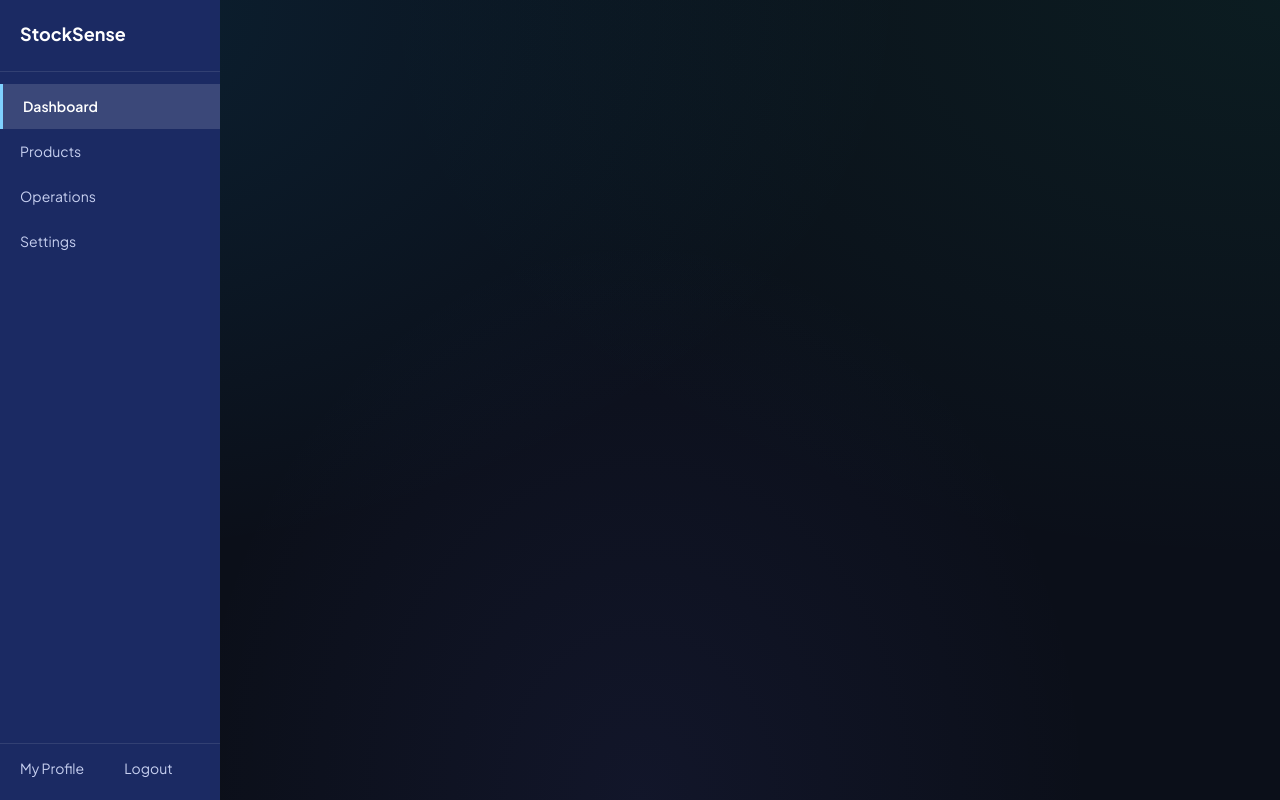
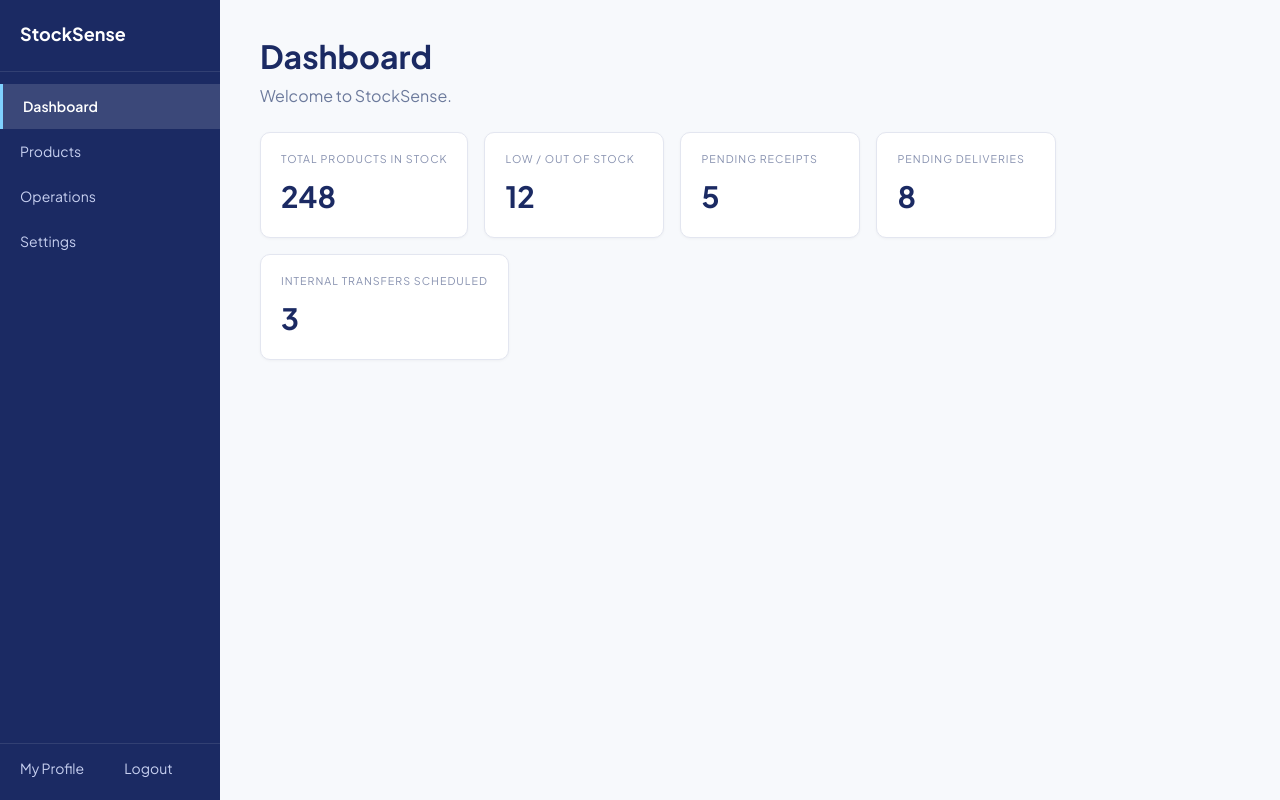
Before and after one commit to VaibhavRawat27/StockSense, a React (Vite) app in the folder frontend/: page /login in a window 1280 px wide. Built offline with nearby package versions, Linux system fonts and the light colour scheme.

Commit message:
feat: add KPI cards for dashboard stock and pending operations

```diff
--- a/frontend/src/App.css
+++ b/frontend/src/App.css
@@ -1,184 +1,27 @@
-.counter {
-  font-size: 16px;
-  padding: 5px 10px;
-  border-radius: 5px;
-  color: var(--accent);
-  background: var(--accent-bg);
-  border: 2px solid transparent;
-  transition: border-color 0.3s;
-  margin-bottom: 24px;
-
-  &:hover {
-    border-color: var(--accent-border);
-  }
-  &:focus-visible {
-    outline: 2px solid var(--accent);
-    outline-offset: 2px;
-  }
+.app-layout {
+  display: flex;
 }
 
-.hero {
-  position: relative;
-
-  .base,
-  .framework,
-  .vite {
-    inset-inline: 0;
-    margin: 0 auto;
-  }
-
-  .base {
-    width: 170px;
-    position: relative;
-    z-index: 0;
-  }
-
-  .framework,
-  .vite {
-    position: absolute;
-  }
-
-  .framework {
-    z-index: 1;
-    top: 34px;
-    height: 28px;
-    transform: perspective(2000px) rotateZ(300deg) rotateX(44deg) rotateY(39deg)
-      scale(1.4);
-  }
-
-  .vite {
-    z-index: 0;
-    top: 107px;
-    height: 26px;
-    width: auto;
-    transform: perspective(2000px) rotateZ(300deg) rotateX(40deg) rotateY(39deg)
-      scale(0.8);
-  }
+.main-content {
+  margin-left: 220px;
+  padding: 32px 40px;
+  flex: 1;
+  background: #F7F9FC;
+  min-height: 100vh;
 }
 
-#center {
-  display: flex;
-  flex-direction: column;
-  gap: 25px;
-  place-content: center;
-  place-items: center;
-  flex-grow: 1;
-
-  @media (max-width: 1024px) {
-    padding: 32px 20px 24px;
-    gap: 18px;
-  }
+.main-content h1 {
+  margin-bottom: 4px;
+  color: #1B2A63;
 }
 
-#next-steps {
-  display: flex;
-  border-top: 1px solid var(--border);
-  text-align: left;
-
-  & > div {
-    flex: 1 1 0;
-    padding: 32px;
-    @media (max-width: 1024px) {
-      padding: 24px 20px;
-    }
-  }
-
-  .icon {
-    margin-bottom: 16px;
-    width: 22px;
-    height: 22px;
-  }
-
-  @media (max-width: 1024px) {
-    flex-direction: column;
-    text-align: center;
-  }
+.main-content > p {
+  color: #6C7A9C;
+  margin-bottom: 24px;
 }
 
-#docs {
-  border-right: 1px solid var(--border);
-
-  @media (max-width: 1024px) {
-    border-right: none;
-    border-bottom: 1px solid var(--border);
-  }
+.kpi-row {
+  display: flex;
+  gap: 16px;
+  flex-wrap: wrap;
 }
-
-#next-steps ul {
-  list-style: none;
-  padding: 0;
-  display: flex;
-  gap: 8px;
-  margin: 32px 0 0;
-
-  .logo {
-    height: 18px;
-  }
-
-  a {
-    color: var(--text-h);
-    font-size: 16px;
-    border-radius: 6px;
-    background: var(--social-bg);
-    display: flex;
-    padding: 6px 12px;
-    align-items: center;
-    gap: 8px;
-    text-decoration: none;
-    transition: box-shadow 0.3s;
-
-    &:hover {
-      box-shadow: var(--shadow);
-    }
-    .button-icon {
-      height: 18px;
-      width: 18px;
-    }
-  }
-
-  @media (max-width: 1024px) {
-    margin-top: 20px;
-    flex-wrap: wrap;
-    justify-content: center;
-
-    li {
-      flex: 1 1 calc(50% - 8px);
-    }
-
-    a {
-      width: 100%;
-      justify-content: center;
-      box-sizing: border-box;
-    }
-  }
-}
-
-#spacer {
-  height: 88px;
-  border-top: 1px solid var(--border);
-  @media (max-width: 1024px) {
-    height: 48px;
-  }
-}
-
-.ticks {
-  position: relative;
-  width: 100%;
-
-  &::before,
-  &::after {
-    content: '';
-    position: absolute;
-    top: -4.5px;
-    border: 5px solid transparent;
-  }
-
-  &::before {
-    left: 0;
-    border-left-color: var(--border);
-  }
-  &::after {
-    right: 0;
-    border-right-color: var(--border);
-  }
-}
--- a/frontend/src/App.jsx
+++ b/frontend/src/App.jsx
@@ -1,4 +1,5 @@
 import Sidebar from './components/Sidebar';
+import KpiCard from './components/KpiCard';
 import './App.css';
 
 function App() {
@@ -8,6 +9,14 @@ function App() {
       <main className="main-content">
         <h1>Dashboard</h1>
         <p>Welcome to StockSense.</p>
+
+        <div className="kpi-row">
+          <KpiCard label="Total Products in Stock" value="248" />
+          <KpiCard label="Low / Out of Stock" value="12" />
+          <KpiCard label="Pending Receipts" value="5" />
+          <KpiCard label="Pending Deliveries" value="8" />
+          <KpiCard label="Internal Transfers Scheduled" value="3" />
+        </div>
       </main>
     </div>
   );
--- /dev/null
+++ b/frontend/src/components/KpiCard.css
@@ -0,0 +1,22 @@
+.kpi-card {
+  background: #ffffff;
+  border: 1px solid #E3E6F0;
+  border-radius: 10px;
+  padding: 18px 20px;
+  min-width: 180px;
+  box-shadow: 0 1px 3px rgba(0,0,0,0.04);
+}
+
+.kpi-label {
+  font-size: 8pt;
+  text-transform: uppercase;
+  letter-spacing: 1px;
+  color: #8892B0;
+  margin-bottom: 8px;
+}
+
+.kpi-value {
+  font-size: 22pt;
+  font-weight: 700;
+  color: #1B2A63;
+}
--- /dev/null
+++ b/frontend/src/components/KpiCard.jsx
@@ -0,0 +1,12 @@
+import './KpiCard.css';
+
+function KpiCard({ label, value }) {
+  return (
+    <div className="kpi-card">
+      <div className="kpi-label">{label}</div>
+      <div className="kpi-value">{value}</div>
+    </div>
+  );
+}
+
+export default KpiCard;
```
